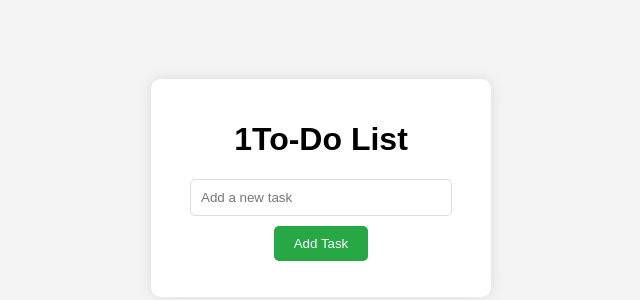
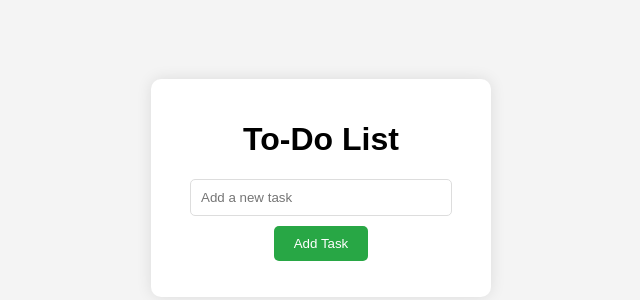
Before and after one commit to Sidhin-kp/test-codespace2-todo-app, a plain HTML site: page frontend/index.html in a window 1280 px wide. Shown: the part 212-512 px from the top of the page, without its empty margins (319-959 px from the left). Drawn offline with Linux system fonts and the light colour scheme; no server answers.

Commit message:
Update index.html

```diff
--- a/frontend/index.html
+++ b/frontend/index.html
@@ -65,7 +65,7 @@
 <body>
 
     <div class="container">
-        <h1>1To-Do List</h1>
+        <h1>To-Do List</h1>
         <input type="text" id="taskInput" placeholder="Add a new task">
         <button onclick="addTask()">Add Task</button>
         <ul id="taskList"></ul>
```
